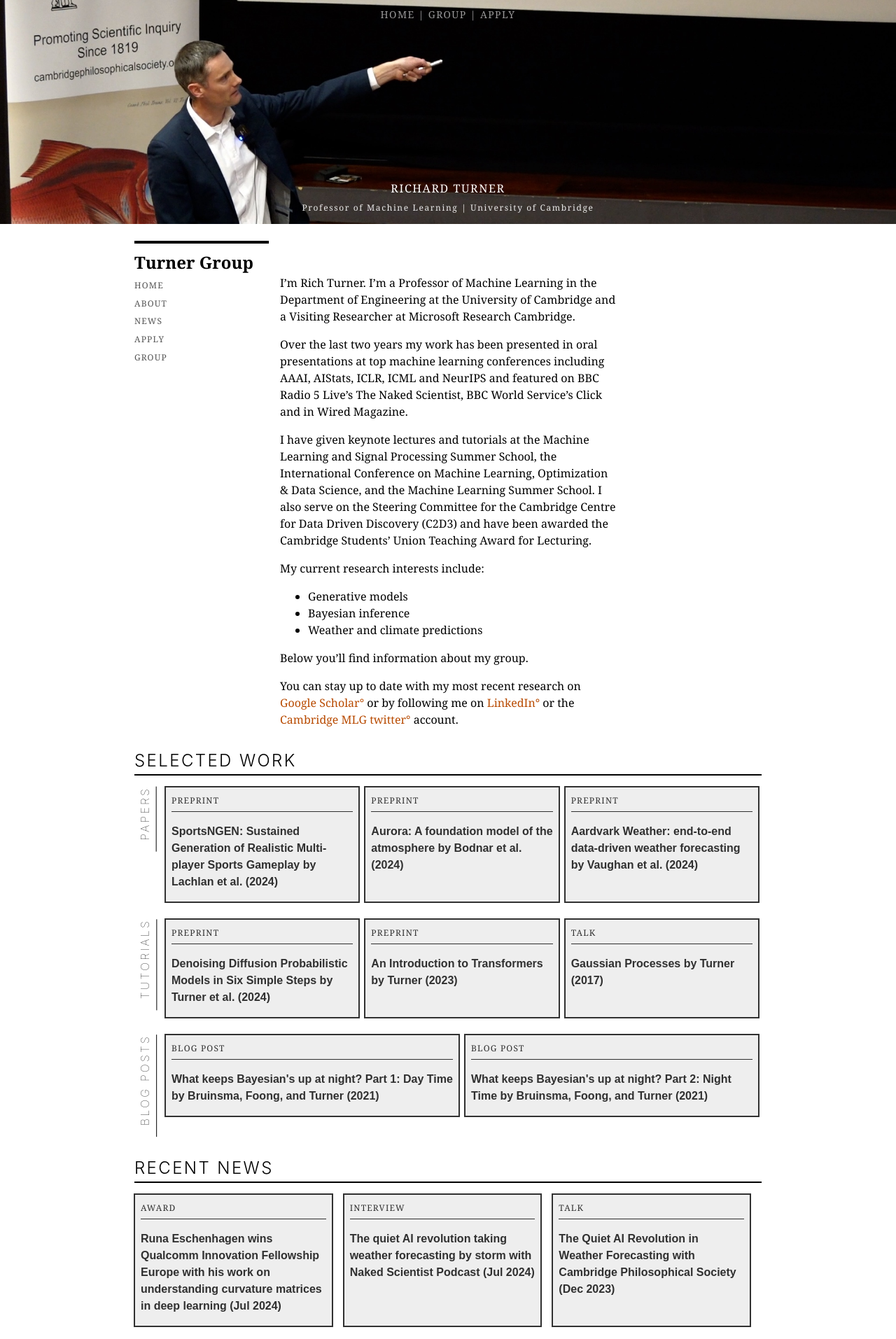
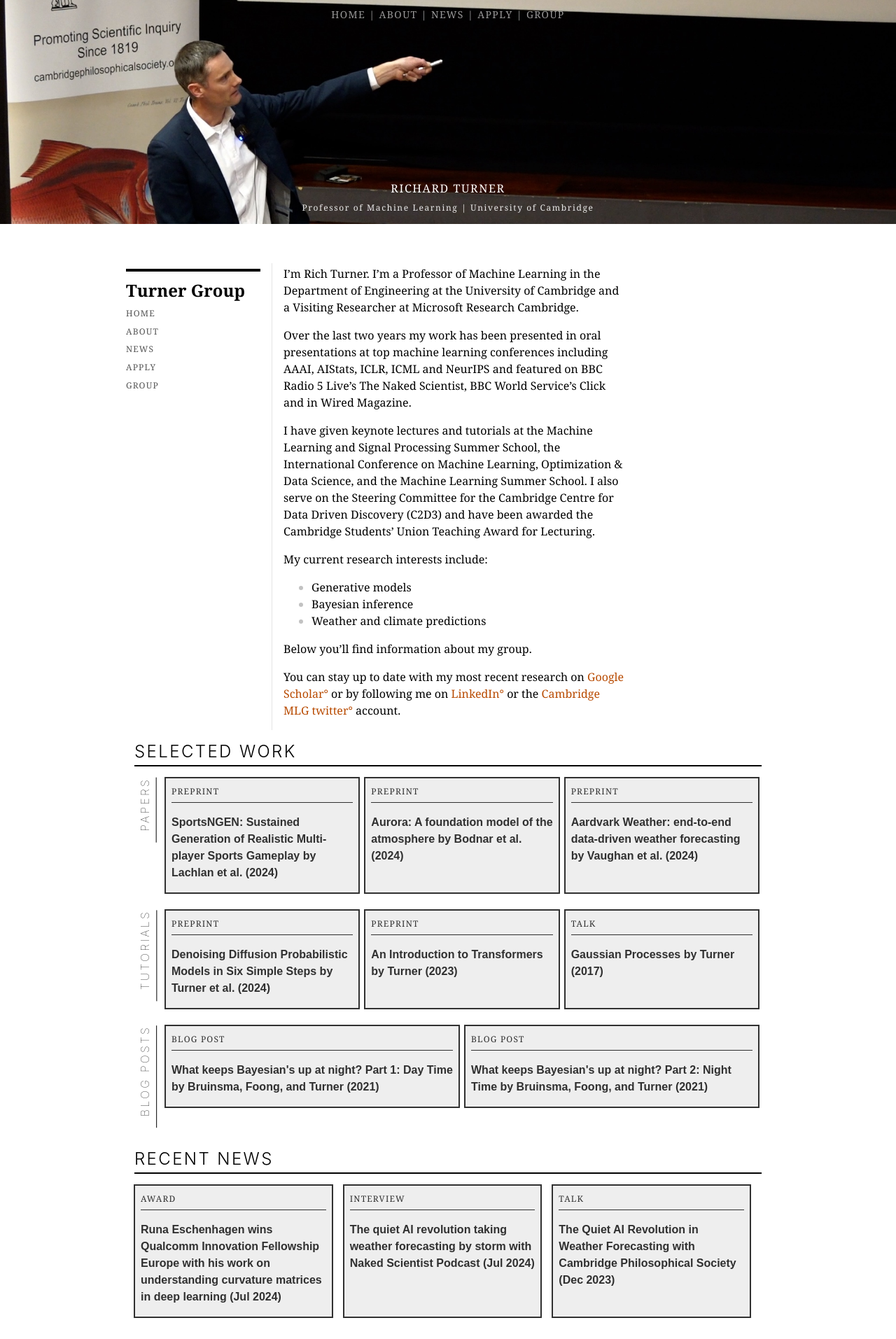
Before and after one commit to rich-turner-group/rich-turner-group.github.io, a Jekyll site: the page built from index.md, in a window 1280 px wide. Shown: the top 1913 px of the page at 70% size. Built offline with Jekyll 4.4.1, drawn with Linux system fonts in a browser that asks for light colours.

Commit message:
Try styling about page a bit more, make padding even

```diff
--- a/_layouts/home.html
+++ b/_layouts/home.html
@@ -20,7 +20,7 @@
         <div class="db w-100 tc bg-black white cover flex flex-column" id="profile-cover">
             <div class="w-100 v-top" style="margin-bottom: auto;">
                 <header class="white-60">
-                    <h2 class="f6 fw1 ttu tracked mb2 lh-title">Home | Group | Apply</h2>
+                    <h2 class="f6 fw1 ttu tracked mb2 lh-title">Home | About | News | Apply | Group</h2>
                     <!-- <h3 class="f6 fw1 lh-title">Maybe a quote here</h3> -->
                 </header>
             </div>
@@ -88,7 +88,7 @@
 
     </section>
 
-    <article class="center"  style="max-width: 56em;" id="news">
+    <article class="center" style="max-width: 56em;" id="news">
         <h1 class="f3 lh-title bb bw1 pb1 pt0 tl ttu tracked fw3 sans-serif"> Recent news </h1>
         <!--h1 class="f3 lh-title bt bw2 pt2 ttu fw1">Recent news</h1-->
         <!-- <div class="center lh-copy ma2 pa1">
@@ -102,7 +102,7 @@
         </div>
     </article>
 
-    <article class="center"  style="max-width: 56em;" id="apply">
+    <article class="center" style="max-width: 56em;" id="apply">
         <div class="center lh-copy ma2 pa1">
             <div class="w-100-l w-100-m w-100-s center">
                 <h1 class="f3 lh-title bb bw1 pb1 pt0 tl ttu tracked fw3 sans-serif"> Apply </h1>
--- a/style.css
+++ b/style.css
@@ -7,6 +7,11 @@ ul {
     list-style-type: disc;
     /* Change the color of the bullet points */
 }
+
+li::marker {
+    color: rgb(194, 194, 194);
+}
+
 /* Links */
 a {
     color: #b84a00;
@@ -16,7 +21,8 @@ a {
 }
 
 
-a:hover, a:focus {
+a:hover,
+a:focus {
     color: #da854d;
     /* text-decoration: underline; */
     /* Slow transition */
@@ -43,8 +49,9 @@ a:hover, a:focus {
     justify-content: center;
     display: flex;
     flex: 1;
-    padding-top: 1em;
+    padding-top: 3.5em;
 }
+
 .menu-in-about {
     /* width: 10em; */
     flex: 1;
@@ -64,7 +71,8 @@ a:hover, a:focus {
     border-bottom-style: none;
     /* padding-left: 1em; */
 
-    text-align: left;;
+    text-align: left;
+    ;
 }
 
 .menu-title {
@@ -76,6 +84,7 @@ a:hover, a:focus {
 
 
 }
+
 .menu-link {
     display: block;
     margin-right: 2em;
@@ -94,17 +103,22 @@ a:hover, a:focus {
     /* transition: transform 0.25s ease-out; */
 }
 
-.menu-link:hover, .menu-link:focus {
+.menu-link:hover,
+.menu-link:focus {
     color: #000;
     transition: color .15s ease-in;
 }
 
 .about {
     max-width: 32em;
-    padding-left: 1em;
-    padding-right: 1em;
+    padding-left: 1.0em;
+    padding-right: 0.5em;
+    margin-left: 1.0em;
+    margin-right: 0.5em;
     margin-top: 0em;
-    padding-top: 3.5em;
+    padding-top: 0.2em;
+    border-left: 1px solid rgb(228, 228, 228);
+    /* border-right: 0.05em solid rgb(228, 228, 228); */
 
     font-size: 1rem;
     line-height: 1.5;
@@ -127,6 +141,7 @@ a:hover, a:focus {
     .about-and-menu {
         flex-direction: column;
     }
+
     .menu-in-about {
         max-width: 100%;
         border-width: .125rem;
@@ -135,12 +150,15 @@ a:hover, a:focus {
         text-align: center;
         margin-bottom: 1em;
     }
+
     .about {
         max-width: 100%;
     }
+
     .menu-link {
         display: inline;
     }
+
     .menu-title {
         /* Hide */
         display: none;
@@ -157,6 +175,7 @@ a:hover, a:focus {
     border-color: rgb(255, 255, 255);
     padding: 0em;
 }
+
 .news-wrapper-left-title {
     font-size: 1rem;
     color: black;
@@ -167,7 +186,7 @@ a:hover, a:focus {
     height: 2em;
     padding-top: 0.4rem;
     border-bottom: 0.1em solid black;
-      display:inline;
+    display: inline;
     white-space: nowrap;
     padding-left: 1em;
     text-align: right;
@@ -186,6 +205,7 @@ a:hover, a:focus {
     border-color: rgb(255, 255, 255);
     padding: 0em;
 }
+
 .news-wrapper-right-title {
     font-size: 1rem;
     color: black;
@@ -197,8 +217,9 @@ a:hover, a:focus {
     padding-top: 0.4rem;
     text-align: left;
     border-bottom: 0.2em solid black;
-    display:inline;
-    width: 8em;  /* Same as min-height of the parent */
+    display: inline;
+    width: 8em;
+    /* Same as min-height of the parent */
     bottom: 100%;
     left: 100%;
     transform: rotate(90deg);
@@ -226,7 +247,8 @@ a p::after {
     /* Padding-top gives the container a fixed aspect ratio of 1:1 (square) */
     padding-top: 100%;
     position: relative;
-    overflow: hidden; /* Ensures the image is clipped to the container's bounds */
+    overflow: hidden;
+    /* Ensures the image is clipped to the container's bounds */
     border-style: solid;
     /* border-color: gray; */
     border-color: black;
@@ -246,8 +268,10 @@ a p::after {
     padding: 8%;
     /* padding-top: 100%; */
     /* min-width: 100%; */
-    object-fit: cover; /* The image will cover the container maintaining aspect ratio */
-    object-position: center; /* Centers the image within the container */
+    object-fit: cover;
+    /* The image will cover the container maintaining aspect ratio */
+    object-position: center;
+    /* Centers the image within the container */
     box-shadow:
         -50px -50px 0 -40px red,
         50px 50px 0 -40px red;
```
Lines whose indentation alone changed are shown as unchanged.
